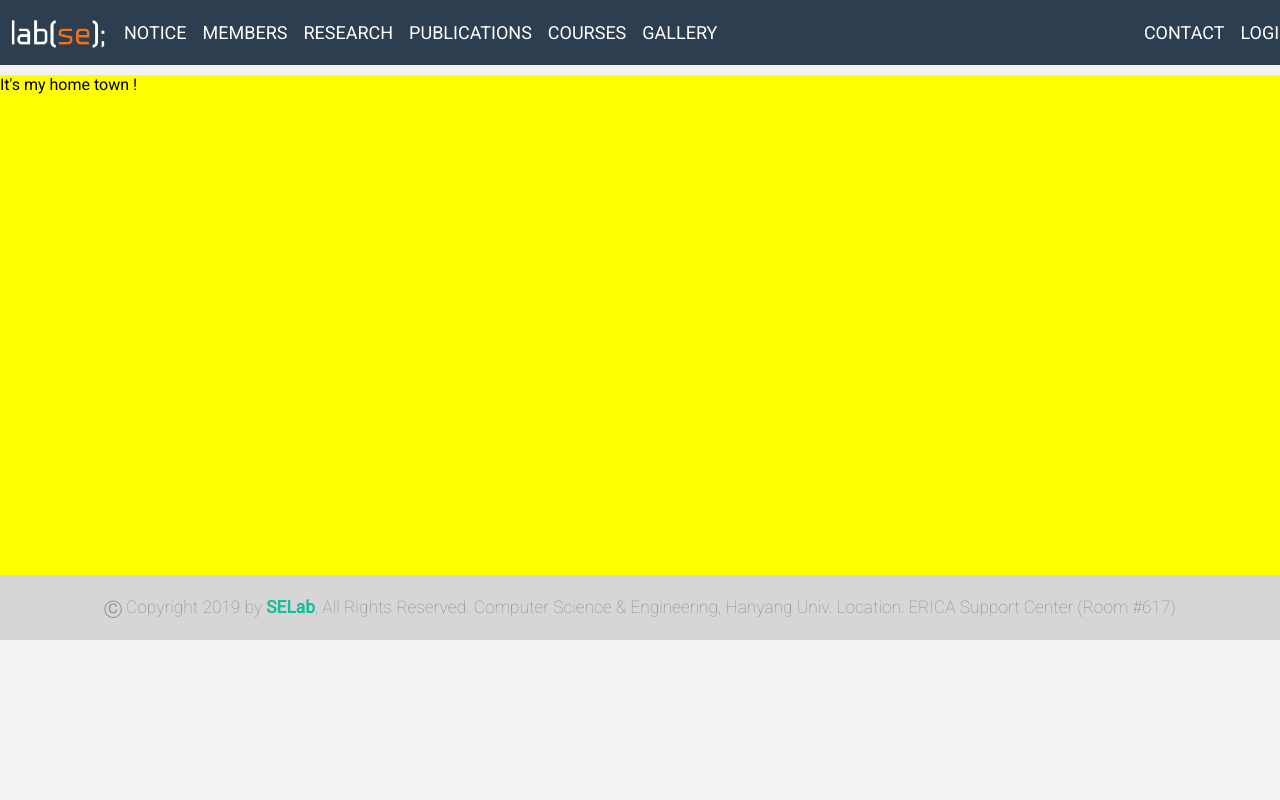
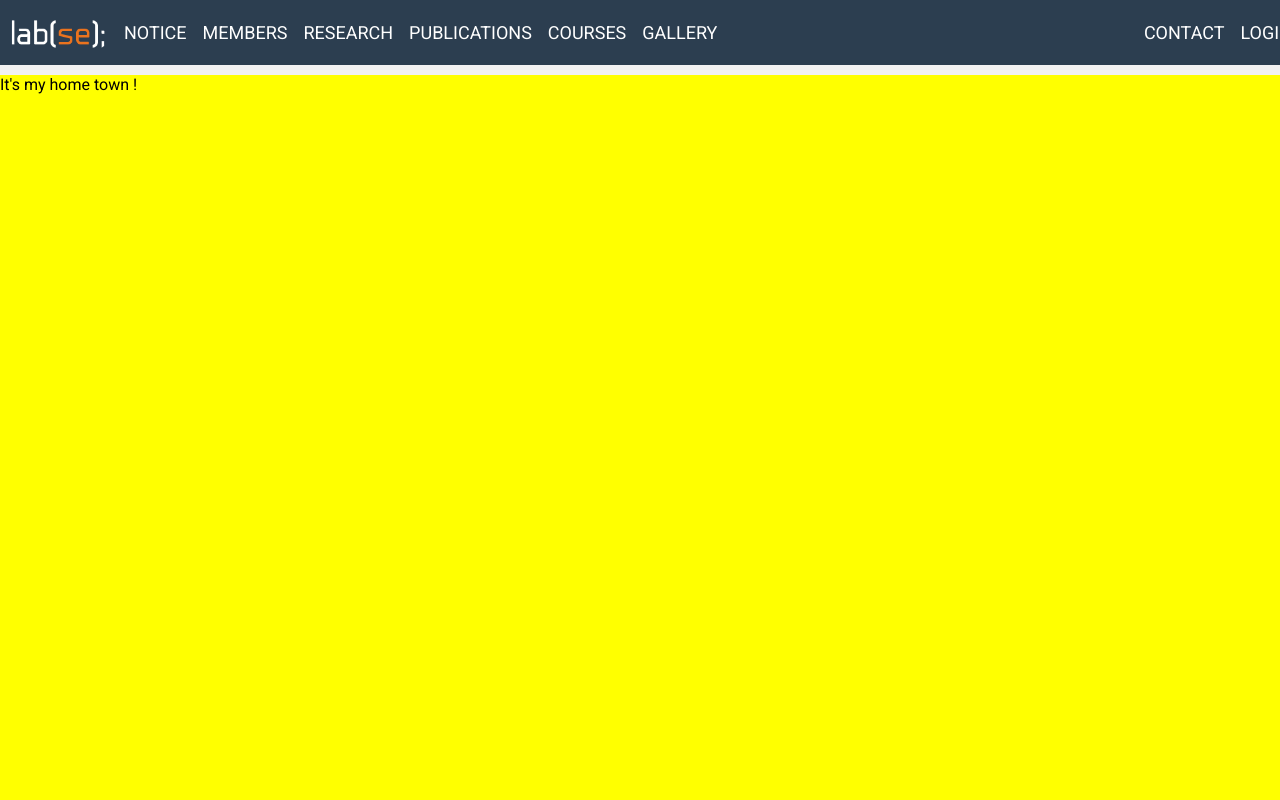
Before and after one commit to wogns3623/SE-Lab-Renewal, a React (Create React App) app: page / in a window 1280 px wide. Shown: the top 800 px of the page. Built offline with nearby package versions, Linux system fonts and the light colour scheme.

Commit message:
Home in operation

```diff
--- a/src/style/Home.scss
+++ b/src/style/Home.scss
@@ -1,6 +1,6 @@
 .body {
     // width: 1145px;
-    height: 500px;
+    height: 2000px;
     background-color: yellow;
     // margin-left: auto;
     // margin-right: auto;
```
